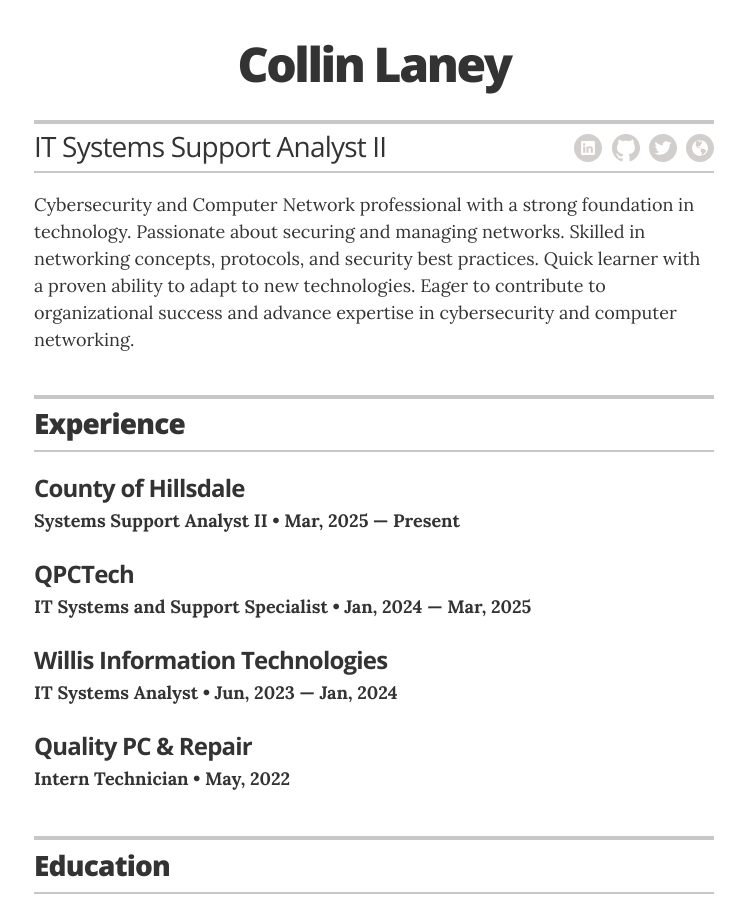
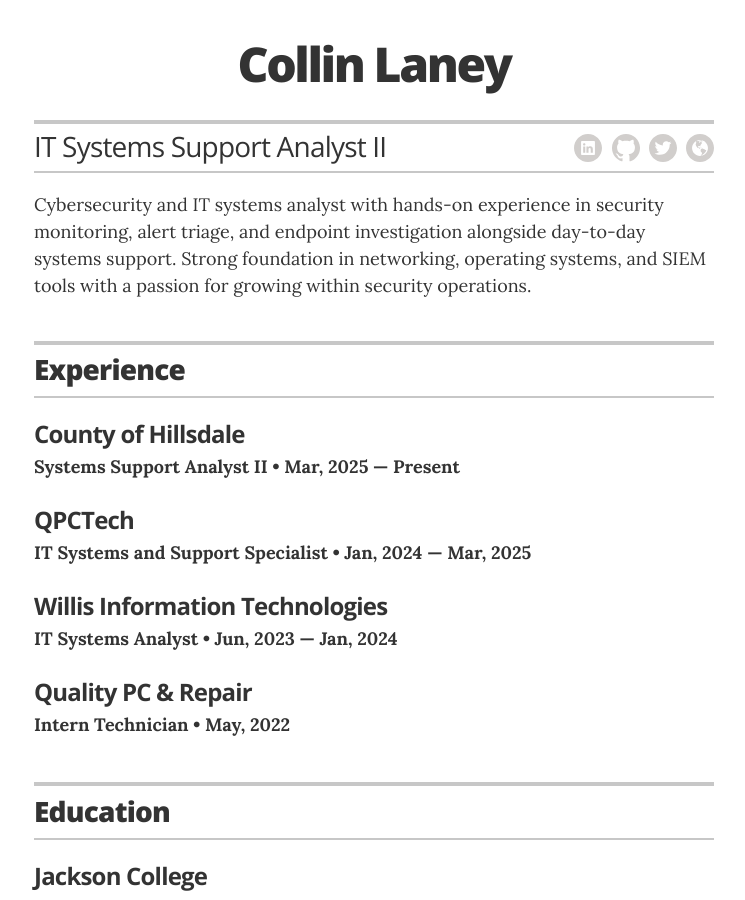
Before and after one commit to ColDog5044/online-cv, a Jekyll site: the page built from index.html, in a window 1280 px wide and 900 px high. Shown: the whole window, without its empty margins (266-1011 px from the left). Built offline with Jekyll 4.4.1, drawn with Linux system fonts in a browser that asks for light colours.

Commit message:
Update header/objective

```diff
--- a/_config.yml
+++ b/_config.yml
@@ -23,7 +23,7 @@ resume_contact_address: "5044 ColDog Way, Michigan"
 resume_header_contact_info: "5044 ColDog Way, Michigan • 555-555-5555 • collinlaney@example.com"
 display_header_contact_info: "false"
 
-resume_header_intro: "<p>Cybersecurity and Computer Network professional with a strong foundation in technology. Passionate about securing and managing networks. Skilled in networking concepts, protocols, and security best practices. Quick learner with a proven ability to adapt to new technologies. Eager to contribute to organizational success and advance expertise in cybersecurity and computer networking.</p>"
+resume_header_intro: "<p>Cybersecurity and IT systems analyst with hands-on experience in security monitoring, alert triage, and endpoint investigation alongside day-to-day systems support. Strong foundation in networking, operating systems, and SIEM tools with a passion for growing within security operations.</p>"
 
 # use "yes" to display the email contact button,
 # "no" to display an "I'm not looking for work" message,
```
